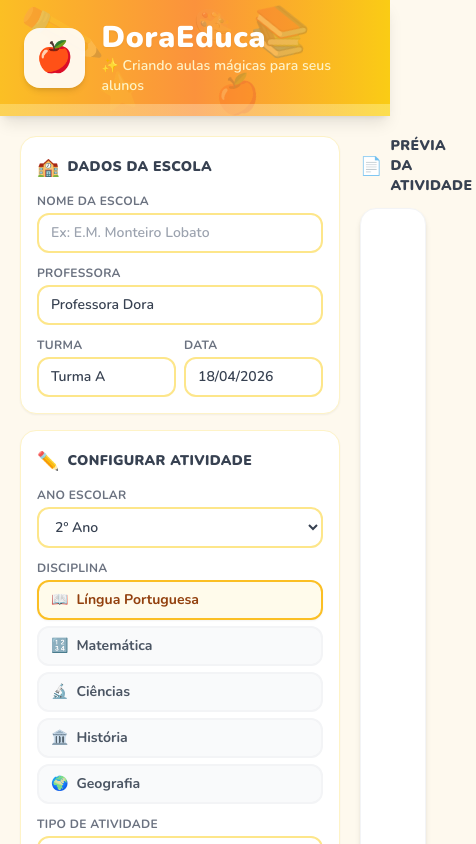
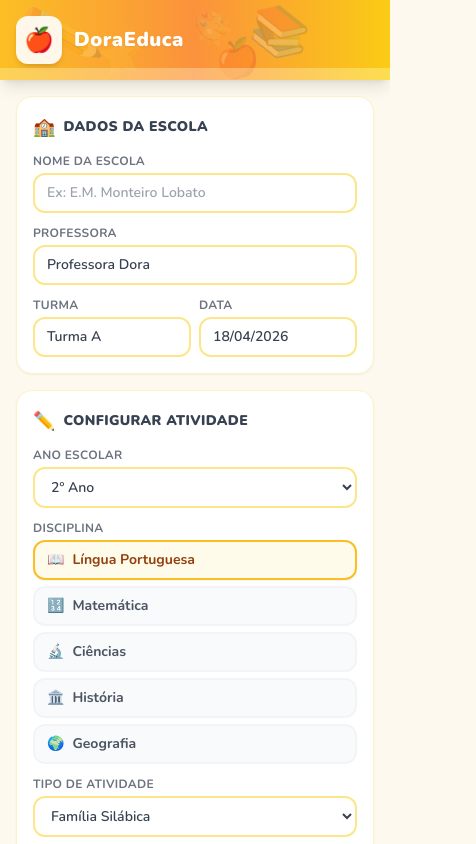
Before and after one commit to RonielMesquita/doraeduca, a Next.js app: page / in a window 390 px wide. Shown: the top 844 px of the page, 476 px wide, since content can reach past the window. Built offline with nearby package versions, Linux system fonts and the light colour scheme.

Commit message:
feat: make template responsive for mobile
Update layout, form width, header, and preview for mobile

Co-authored-by: Roniel Mesquita  <98929561+RonielMesquita@users.noreply.github.com>

```diff
--- a/app/page.tsx
+++ b/app/page.tsx
@@ -35,7 +35,7 @@ export default function Home() {
   return (
     <div className="min-h-screen flex flex-col bg-teacher-warm">
       <Header />
-      <div className="flex gap-5 p-5 max-w-7xl mx-auto w-full flex-1">
+      <div className="flex flex-col lg:flex-row gap-5 p-4 lg:p-5 max-w-7xl mx-auto w-full flex-1">
         <ActivityForm
           config={config}
           onChange={setConfig}
--- a/components/ActivityForm.tsx
+++ b/components/ActivityForm.tsx
@@ -46,7 +46,7 @@ export default function ActivityForm({
   const subject = SUBJECTS[config.subject];
 
   return (
-    <aside className="w-80 flex-shrink-0 flex flex-col gap-4 no-print">
+    <aside className="w-full lg:w-80 flex-shrink-0 flex flex-col gap-4 no-print">
       {/* School info */}
       <div className={sectionClass}>
         <div className="flex items-center gap-2 mb-3">
--- a/components/ActivityPreview.tsx
+++ b/components/ActivityPreview.tsx
@@ -28,11 +28,11 @@ export default function ActivityPreview({
   return (
     <main className="flex-1 flex flex-col gap-3 min-w-0">
       {/* Toolbar */}
-      <div className="flex items-center justify-between no-print">
+      <div className="flex flex-col sm:flex-row items-start sm:items-center justify-between gap-3 no-print">
         <div className="flex items-center gap-2">
           <span className="text-lg">📄</span>
           <h2 className="font-black text-gray-700 text-sm uppercase tracking-wide">
-            Prévia da Atividade
+            Previa da Atividade
           </h2>
           {source && (
             <span
@@ -42,7 +42,7 @@ export default function ActivityPreview({
                   : "bg-green-100 text-green-700"
               }`}
             >
-              {source === "ai" ? "✨ IA" : "📝 Modelo"}
+              {source === "ai" ? "IA" : "Modelo"}
             </span>
           )}
         </div>
@@ -50,9 +50,9 @@ export default function ActivityPreview({
         {activity && (
           <button
             onClick={handlePrint}
-            className="flex items-center gap-2 bg-gradient-to-r from-blue-500 to-indigo-500 text-white font-bold px-4 py-2 rounded-xl shadow hover:shadow-lg hover:from-blue-600 hover:to-indigo-600 active:scale-95 transition-all text-sm"
+            className="flex items-center gap-2 bg-gradient-to-r from-blue-500 to-indigo-500 text-white font-bold px-3 sm:px-4 py-2 rounded-xl shadow hover:shadow-lg hover:from-blue-600 hover:to-indigo-600 active:scale-95 transition-all text-xs sm:text-sm w-full sm:w-auto justify-center"
           >
-            🖨️ Imprimir / Salvar PDF
+            Imprimir / Salvar PDF
           </button>
         )}
       </div>
@@ -60,10 +60,10 @@ export default function ActivityPreview({
       {/* Sheet */}
       <div
         ref={printRef}
-        className={`worksheet-container bg-white rounded-2xl shadow-md border border-gray-100 p-8 flex-1 transition-all ${
+        className={`worksheet-container bg-white rounded-2xl shadow-md border border-gray-100 p-4 sm:p-6 lg:p-8 flex-1 transition-all ${
           loading ? "opacity-50" : ""
         }`}
-        style={{ minHeight: "700px" }}
+        style={{ minHeight: "500px" }}
       >
         {loading ? (
           <div className="flex flex-col items-center justify-center h-full gap-4">
@@ -115,16 +115,16 @@ export default function ActivityPreview({
         ) : (
           <div className="print-area">
             {/* School header */}
-            <div className="border-2 border-gray-300 rounded-lg p-4 mb-6">
+            <div className="border-2 border-gray-300 rounded-lg p-3 sm:p-4 mb-4 sm:mb-6">
               <div className="text-center mb-3">
-                <div className="text-xl font-black text-gray-800 uppercase tracking-wide">
+                <div className="text-base sm:text-xl font-black text-gray-800 uppercase tracking-wide">
                   {config.schoolName || "________________________________"}
                 </div>
                 <div className="text-xs text-gray-500 mt-0.5">
-                  Ensino Fundamental — {config.year}
+                  Ensino Fundamental - {config.year}
                 </div>
               </div>
-              <div className="grid grid-cols-2 gap-x-6 gap-y-2 text-sm">
+              <div className="grid grid-cols-1 sm:grid-cols-2 gap-x-6 gap-y-2 text-xs sm:text-sm">
                 <div className="flex gap-1 items-center">
                   <span className="font-bold text-gray-600 w-24 shrink-0">
                     Professora:
@@ -159,8 +159,8 @@ export default function ActivityPreview({
             </div>
 
             {/* Activity title */}
-            <div className="flex items-center gap-3 mb-5">
-              <span className="text-2xl">{subject?.emoji}</span>
+            <div className="flex flex-wrap items-center gap-2 sm:gap-3 mb-4 sm:mb-5">
+              <span className="text-xl sm:text-2xl">{subject?.emoji}</span>
               <div>
                 <p className="text-xs font-bold text-gray-400 uppercase tracking-widest">
                   {subject?.label} — {config.activityType}
--- a/components/Header.tsx
+++ b/components/Header.tsx
@@ -11,18 +11,18 @@ export default function Header() {
         <span className="absolute text-white/15 text-3xl top-2 right-40 rotate-[8deg]">🎨</span>
       </div>
 
-      <div className="relative max-w-7xl mx-auto px-6 py-5 flex items-center justify-between">
+      <div className="relative max-w-7xl mx-auto px-4 sm:px-6 py-4 sm:py-5 flex items-center justify-between">
         {/* Logo and brand */}
-        <div className="flex items-center gap-4">
-          <div className="bg-white/90 rounded-2xl p-3 shadow-md">
-            <span className="text-3xl">🍎</span>
+        <div className="flex items-center gap-3 sm:gap-4">
+          <div className="bg-white/90 rounded-xl sm:rounded-2xl p-2 sm:p-3 shadow-md">
+            <span className="text-2xl sm:text-3xl">🍎</span>
           </div>
           <div>
-            <h1 className="text-3xl font-black text-white tracking-wide drop-shadow-sm">
+            <h1 className="text-xl sm:text-3xl font-black text-white tracking-wide drop-shadow-sm">
               DoraEduca
             </h1>
-            <p className="text-amber-100 text-sm font-semibold">
-              ✨ Criando aulas mágicas para seus alunos
+            <p className="text-amber-100 text-xs sm:text-sm font-semibold hidden sm:block">
+              Criando aulas magicas para seus alunos
             </p>
           </div>
         </div>
```
